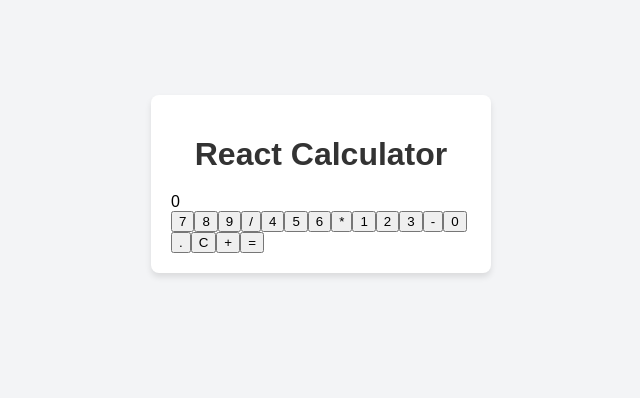
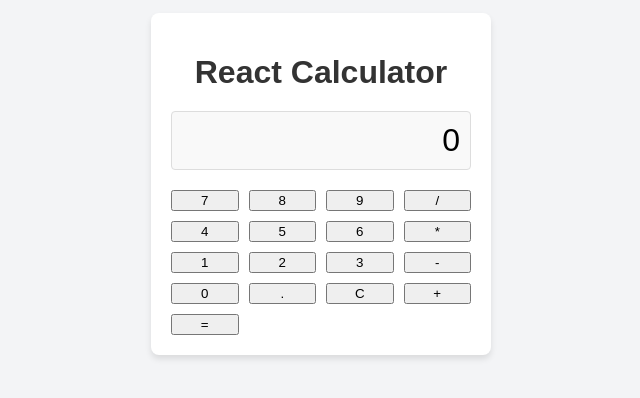
Before and after one commit to AleksandrKompanetc/calculator-app, a React (Create React App) app: page / in a window 1280 px wide. Shown: the part 216-614 px from the top of the page, without its empty margins (319-959 px from the left). Built offline with nearby package versions, Linux system fonts and the light colour scheme; the HTML template or start-up script is replaced by a standard one.

Commit message:
adding styles

```diff
--- a/src/App.css
+++ b/src/App.css
@@ -61,3 +61,19 @@ h1 {
   margin-bottom: 20px;
   color: #333;
 }
+
+.display {
+  font-size: 2rem;
+  background: #f9f9f9;
+  padding: 10px;
+  text-align: right;
+  border: 1px solid #ddd;
+  border-radius: 4px;
+  margin-bottom: 20px;
+}
+
+.buttons {
+  display: grid;
+  grid-template-columns: repeat(4, 1fr);
+  gap: 10px;
+}
```
